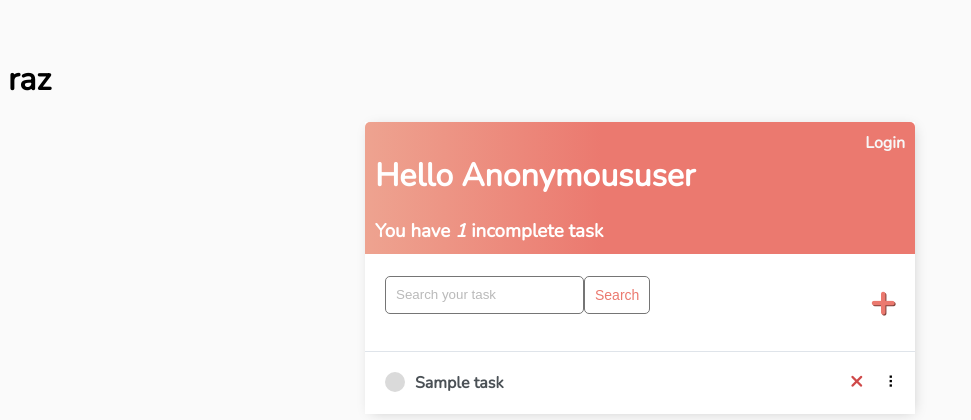
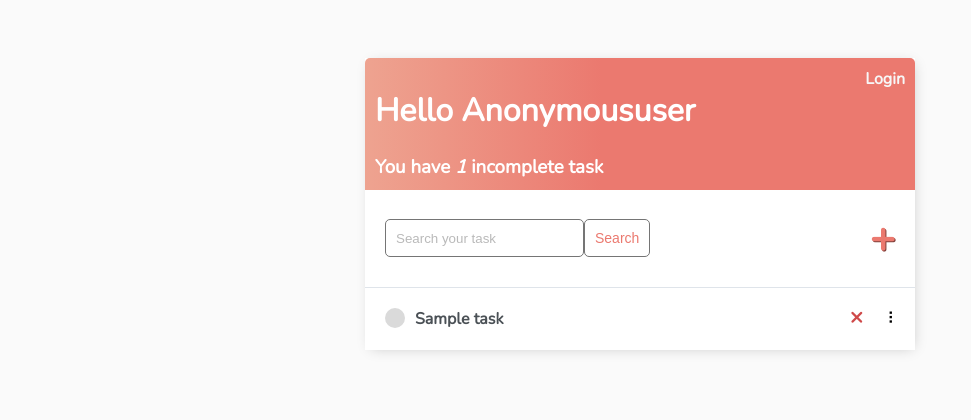
Before and after one commit to cybervasyan/cybertodo, a Django app: template base/templates/base/task_list.html in a window 1280 px wide. Shown: the top 420 px of the page, without its empty margins (0-971 px from the left). Run offline with Django 3.2, Linux system fonts and the light colour scheme; the template is opened without the code that fills it: most values are stand-ins (such as "Sample title", 1, 10 or a date in 2020).

Commit message:
fixed task list

```diff
--- a/base/templates/base/task_list.html
+++ b/base/templates/base/task_list.html
@@ -1,4 +1,3 @@
-<h1>raz</h1>
 {% extends 'base/main.html' %} {% block content %}
 
 <script src="https://cdn.jsdelivr.net/npm/sortablejs@latest/Sortable.min.js"></script>
```
